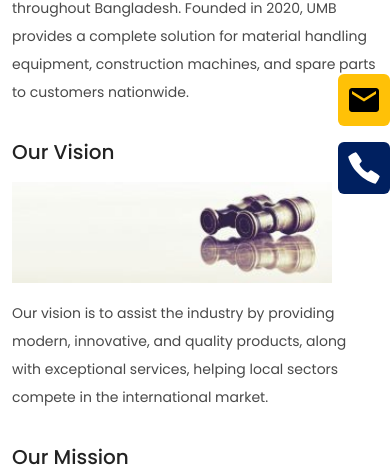
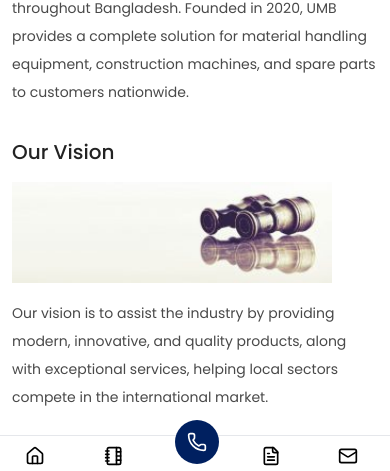
Before and after one commit to takeitkhan/united, a Next.js app: page /about-us in a window 390 px wide. Shown: the part 348-819 px from the top of the page. Built offline with nearby package versions, Linux system fonts and the light colour scheme; no server answers.

Commit message:
add footer navigation menu for mobile

```diff
--- a/app/layout.js
+++ b/app/layout.js
@@ -3,8 +3,9 @@ import "./globals.css";
 import Navbar from "@/components/Navbar";
 import Contact from "@/components/Contact";
 import Footer from "@/components/Footer";
-import 'react-toastify/dist/ReactToastify.css';
-import { ToastContainer } from 'react-toastify';
+import "react-toastify/dist/ReactToastify.css";
+import { ToastContainer } from "react-toastify";
+import MobileFooterNav from "@/components/MobileFooterNav";
 const poppins = Poppins({
   subsets: ["latin"],
   weight: ["100", "200", "300", "400", "500", "600", "700", "800", "900"],
@@ -20,9 +21,12 @@ export default function RootLayout({ children }) {
     <html lang="en">
       <body suppressHydrationWarning={true} className={poppins.className}>
         <Navbar />
-        <Contact />
+        <div className="hidden sm:flex">
+          <Contact />
+        </div>
         {children}
         <Footer />
+        <MobileFooterNav />
         <ToastContainer position="bottom-left" />
       </body>
     </html>
--- /dev/null
+++ b/components/MobileFooterNav.js
@@ -0,0 +1,53 @@
+"use client";
+
+import Link from "next/link";
+import {
+  Home,
+  MessageSquare,
+  Phone,
+  FileText,
+  Mail,
+  HandPlatter,
+  NotebookTabs,
+} from "lucide-react";
+
+export default function MobileFooterNav() {
+  const phoneNumber = "+8801234567890"; // Replace with your actual phone number
+
+  return (
+    <nav className="fixed bottom-0 left-0 right-0 bg-white border-t border-gray-200 py-2 z-50 sm:hidden">
+      <div className="flex items-center justify-around max-w-md mx-auto">
+        <Link href="/" className="flex flex-col items-center gap-1">
+          <Home className="w-5 h-5" />
+          <span className="text-xs">Home</span>
+        </Link>
+
+        <Link href="/products" className="flex flex-col items-center gap-1">
+          <NotebookTabs className="w-5 h-5" />
+          {/* <MessageSquare className="w-5 h-5" /> */}
+          <span className="text-xs">Products</span>
+        </Link>
+
+        <Link
+          href={`tel:${phoneNumber}`}
+          className="flex flex-col items-center gap-1"
+        >
+          <div className="bg-navBg rounded-full p-3 -mt-6">
+            <Phone className="w-5 h-5 text-white" />
+          </div>
+          <span className="text-xs mt-1">Call</span>
+        </Link>
+
+        <Link href="/about-us" className="flex flex-col items-center gap-1">
+          <FileText className="w-5 h-5" />
+          <span className="text-xs">About</span>
+        </Link>
+
+        <Link href="/contact" className="flex flex-col items-center gap-1">
+          <Mail className="w-5 h-5" />
+          <span className="text-xs">Contact</span>
+        </Link>
+      </div>
+    </nav>
+  );
+}
--- a/package.json
+++ b/package.json
@@ -12,12 +12,14 @@
     "axios": "^1.7.7",
     "framer-motion": "^11.2.12",
     "lodash": "^4.17.21",
+    "lucide-react": "^0.473.0",
     "next": "14.2.4",
     "react": "^18",
     "react-dom": "^18",
     "react-icons": "^5.3.0",
     "react-medium-image-zoom": "^5.2.10",
     "react-toastify": "^10.0.6",
+    "sharp": "^0.33.5",
     "swiper": "^11.1.4"
   },
   "devDependencies": {
```
Also changed, not shown: 1 other file (tests, documents, lock files or other folders).
